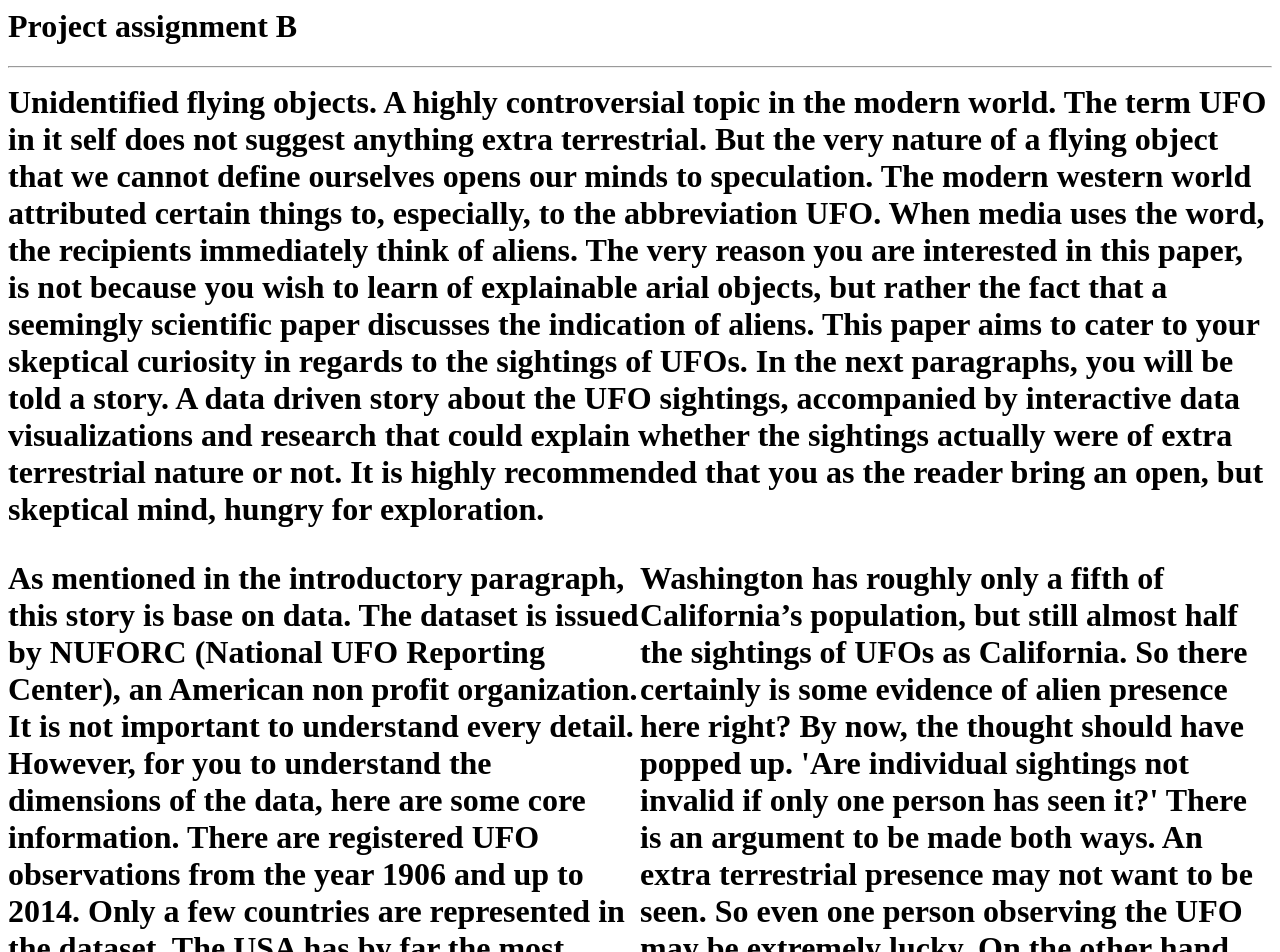
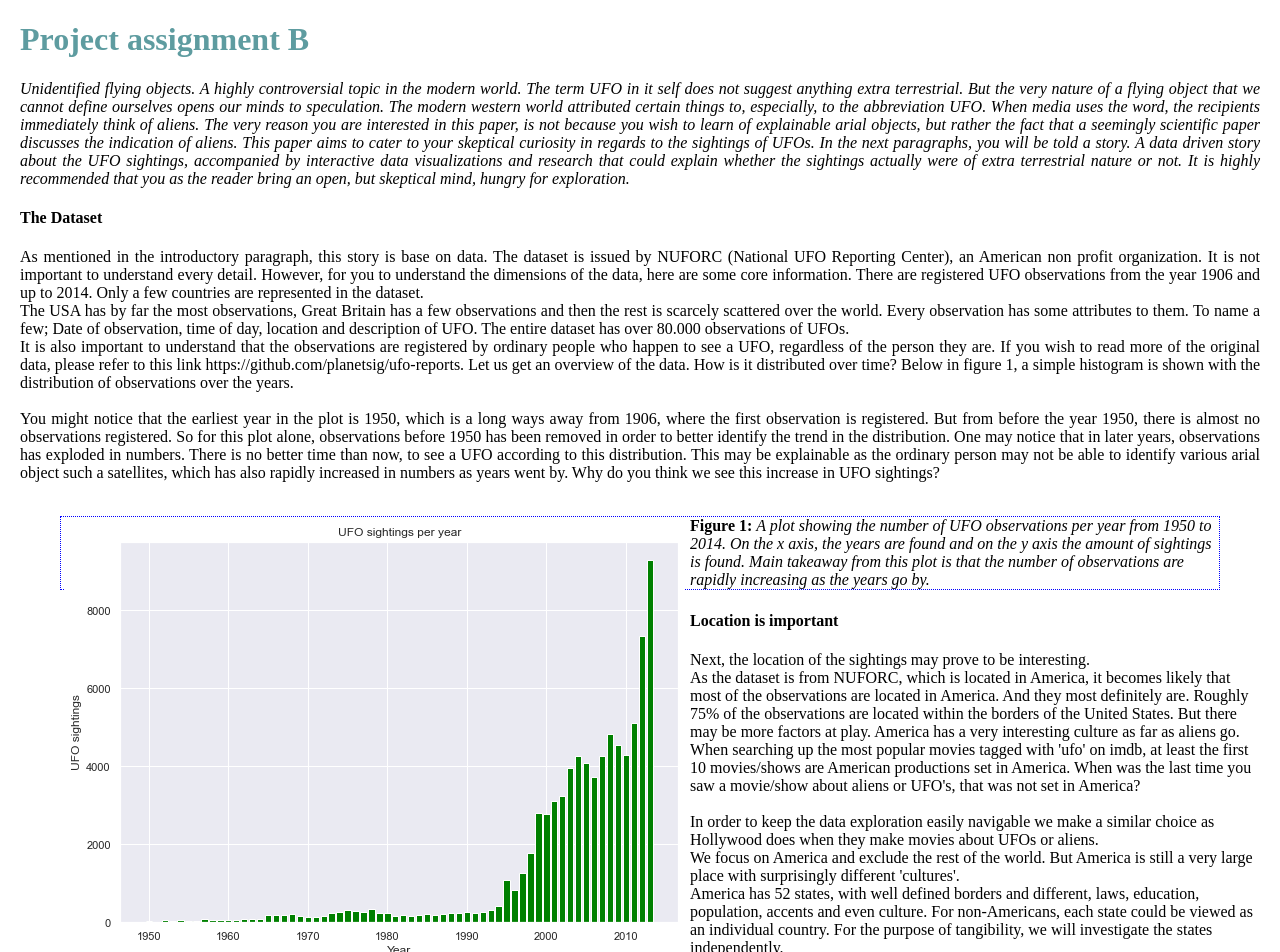
Before and after one commit to MikkelKrohn/mikkelkrohn.github.io, a Jekyll site: the page built from docs/_posts/2023-03-27-assignment-2.markdown, in a window 1280 px wide. Shown: the top 952 px of the page. Built offline with Jekyll 4.4.1, drawn with Linux system fonts in a browser that asks for light colours; some of the changed text lies outside the part shown.

Commit message:
DONE DEAL

```diff
--- a/docs/_layouts/post.html
+++ b/docs/_layouts/post.html
@@ -1,207 +1,256 @@
-<h1> Project assignment B <h1>
-<hr>
+<!DOCTYPE html>
 <html>
 <head>
+<head>
+<meta name="viewport" content="width=device-width, initial-scale=1">
 <style>
-    {
-        box-sizing: border-box;
-    }
-    /* Set additional styling options for the columns*/
-    .column {
-    float: left;
-    width: 50%;
+    body {
+      margin: 20px;
     }
 
-    .row:after {
-    content: "";
-    display: table;
-    clear: both;
+    h1 {
+      color: green;
+    }
+
+    img {
+      float: left;
+      margin: 5px;
+    }
+
+    p {
+      text-align: justify;
+      font-size: 16px;
+    }
+
+	figure figcaption {
+    border: 1px dotted blue;
 	}
   </style>
 </head>
+</head>
 <body>
-Unidentified flying objects. A highly controversial topic in the modern world.
-The term UFO in it self does not suggest anything extra terrestrial.
-But the very nature of a flying object that we cannot define ourselves opens our minds to speculation.
-The modern western world attributed certain things to, especially, to the abbreviation UFO.
-When media uses the word, the recipients immediately think of aliens.
-The very reason you are interested in this paper, is not because you wish to learn of explainable arial objects,
-but rather the fact that a seemingly scientific paper discusses the indication of aliens.
 
-This paper aims to cater to your skeptical curiosity in regards to the sightings of UFOs.
-In the next paragraphs, you will be told a story.
-A data driven story about the UFO sightings,
-accompanied by interactive data visualizations and research that could explain whether the sightings actually were of extra terrestrial nature or not.
-It is highly recommended that you as the reader bring an open, but skeptical mind, hungry for exploration.
+<h1 style="color: #5e9ca0;">Project assignment B</h1>
+<p><em>Unidentified flying objects. A highly controversial topic in the modern world. The term UFO in it self does not suggest anything extra terrestrial. But the very nature of a flying object that we cannot define ourselves opens our minds to speculation. The modern western world attributed certain things to, especially, to the abbreviation UFO. When media uses the word, the recipients immediately think of aliens. The very reason you are interested in this paper, is not because you wish to learn of explainable arial objects, but rather the fact that a seemingly scientific paper discusses the indication of aliens. This paper aims to cater to your skeptical curiosity in regards to the sightings of UFOs. In the next paragraphs, you will be told a story. A data driven story about the UFO sightings, accompanied by interactive data visualizations and research that could explain whether the sightings actually were of extra terrestrial nature or not. It is highly recommended that you as the reader bring an open, but skeptical mind, hungry for exploration.
+</em></p>
 
-    <div class="row">
-        <div class="column">
-            <p>As mentioned in the introductory paragraph, this story is base on data.
-			The dataset is issued by NUFORC (National UFO Reporting Center), an American non profit organization.
-			It is not important to understand every detail. However, for you to understand the dimensions of the data,
-			here are some core information. There are registered UFO observations from the year 1906 and up to 2014.
-			Only a few countries are represented in the dataset. The USA has by far the most observations,
-			Great Britain has a few observations and then the rest is scarcely scattered over the world.
-			Every observation has some attributes to them. To name a few; Date of observation, time of day,
-			location and description of UFO. The entire dataset has over 80.000 observations of UFOs.
-			It is also important to understand that the observations are registered by ordinary people who happen to see a UFO,
-			regardless of the person they are. If you wish to read more of the original data, please refer to this link https://github.com/planetsig/ufo-reports.
 
-			Let us get an overview of the data. How is it distributed over time?
-			Below in figure 1, a simple histogram is shown with the distribution of observations over the years.
+    <h4>The Dataset</h4>
+    <p>As mentioned in the introductory paragraph, this story is base on data. The dataset is issued by NUFORC (National UFO Reporting Center), an American non profit organization.
+	It is not important to understand every detail. However, for you to understand the dimensions of the data, here are some core information.
+	There are registered UFO observations from the year 1906 and up to 2014. Only a few countries are represented in the dataset.
+	<br>
+	The USA has by far the most observations, Great Britain has a few observations and then the rest is scarcely scattered over the world. Every observation has some attributes to them.
+	To name a few; Date of observation, time of day, location and description of UFO. The entire dataset has over 80.000 observations of UFOs.
+	<br>
+	It is also important to understand that the observations are registered by ordinary people who happen to see a UFO, regardless of the person they are.
+	If you wish to read more of the original data, please refer to this link https://github.com/planetsig/ufo-reports. Let us get an overview of the data.
+	How is it distributed over time? Below in figure 1, a simple histogram is shown with the distribution of observations over the years.
+	<br>
+	<br>
 	You might notice that the earliest year in the plot is 1950, which is a long ways away from 1906, where the first observation is registered.
-			But from before the year 1950, there is almost no observations registered. So for this plot alone,
-			observations before 1950 has been removed in order to better identify the trend in the distribution.
-			One may notice that in later years, observations has exploded in numbers. There is no better time than now,
-			to see a UFO according to this distribution. This may be explainable as the ordinary person may not be able to identify various arial object such a satellites,
-			which has also rapidly increased in numbers as years went by. Why do you think we see this increase in UFO sightings?
-
+	But from before the year 1950, there is almost no observations registered. So for this plot alone, observations before 1950 has been removed in order to better identify the trend in the distribution.
+	One may notice that in later years, observations has exploded in numbers. There is no better time than now, to see a UFO according to this distribution.
+	This may be explainable as the ordinary person may not be able to identify various arial object such a satellites, which has also rapidly increased in numbers as years went by.
+	Why do you think we see this increase in UFO sightings?
+	<br>
+	<br>
+	</p>
+    <figure>
     <img src="{{site.baseurl}}/assets/images/year_dist.png" alt="Plot">
-			Figure 1: A plot showing the number of UFO observations per year from 1950 to 2014.
+	<figcaption>
+    <strong>Figure 1: </strong> <em>A plot showing the number of UFO observations per year from 1950 to 2014.
 			On the x axis, the years are found and on the y axis the amount of sightings is found.
-			Main takeaway from this plot is that the number of observations are rapidly increasing as the years go by.
-
-			Next, the location of the sightings may prove to be interesting.
+			Main takeaway from this plot is that the number of observations are rapidly increasing as the years go by.</em></figcaption>
+	</figure>
+	<p>
+		<h4>Location is important</h4>
+		Next, the location of the sightings may prove to be interesting. <br>
 		As the dataset is from NUFORC, which is located in America,
 		it becomes likely that most of the observations are located in America. And they most definitely are.
+
 		Roughly 75% of the observations are located within the borders of the United States. But there may be more factors at play.
 		America has a very interesting culture as far as aliens go. When searching up the most popular movies tagged with 'ufo' on imdb,
-			at least the first 10 movies/shows are American productions set in America. When was the last time you saw a movie/show about aliens or UFO's, that was not set in America?
+		at least the first 10 movies/shows are American productions set in America. When was the last time you saw a movie/show about aliens or UFO's, that was not set in America? <br><br>
 
-			In order to keep the data exploration easily navigable we make a similar choice as Hollywood does when they make movies about UFOs or aliens.
-			We focus on America and exclude the rest of the world. But America is still a very large place with surprisingly different 'cultures'.
+		In order to keep the data exploration easily navigable we make a similar choice as Hollywood does when they make movies about UFOs or aliens.  <br>
+		We focus on America and exclude the rest of the world. But America is still a very large place with surprisingly different 'cultures'. <br>
 		America has 52 states, with well defined borders and different, laws, education, population, accents and even culture. For non-Americans,
 		each state could be viewed as an individual country. For the purpose of tangibility, we will investigate the states independently.
-
-			California tops the list of most UFO's observed, with over double the UFO's seen by the next state down, which is Washington state.
-			Several American news outlets agree that California is the worlds hotspot for UFO sightings.
-			And it is certainly the place in the world where most UFO's are observed within narrow, well defined borders.
-			Feel free to investigate the interactive map of the USA below. The darker green the state is colored,
-			the more sightings has been registered within the borders of the state over the course of the years.
+		<br>
+		<br>
+		California tops the list of most UFO's observed, with over double the UFO's seen by the next state down, which is Washington state. <br>
+		Several American news outlets agree that California is the worlds hotspot for UFO sightings. <br>
+		And it is certainly the place in the world where most UFO's are observed within narrow, well defined borders. <br>
+		Feel free to investigate the interactive map of the USA below. The dmwmarker green the state is colored,
+		the more sightings has been registered within the borders of the state over the course of the years. <br>
 		If you are not familiar with the state locations, pan your mouse over the states and the state abbreviation and amount of sightings will appear.
+		<br>
+		<br>
+		<br>
+		<br>
+	</p>
+	<figure>
 	<embed
 	   type="text/html"
        src="{{site.baseurl}}/assets/images/America_map.html"
        width="1000"
        height="600"
+	   align="right"
        >
 	</embed>
-			Figure 2: An interactive map over America, divided into states. On the right side of the plot, a colorbar is shown.
+	<figcaption
+	align="bottom"
+	><strong>Figure 2: </strong> <em>An interactive map over America, divided into states. On the right side of the plot, a colorbar is shown.
 			The colorbar explains that a darker colored state, means there are more sightings within that state.
 			Main takeaway from this plot is to notice that California is by far the leader in sightings.
-			Washington is the next state down, then Florida, Texas and so on.
+			Washington is the next state down, then Florida, Texas and so on.</em></figcaption>
+	<figure>
 
+	<p>
+		<h4>Might aliens prefer the western heat?</h4>
 		Now this is interesting. California is disproportionately ahead of any other state, so much that it is subject for further investigation.
-			California has a few big cities, most notably, Los Angeles and San Fransisco. It is also in these cities that most of the sightings are recorded.
+		California has a few big cities, most notably, Los Angeles and San Fransisco. It is also in these cities that most of the sightings are recorded. <br>
 		You may think that the high number of sightings is due to the culture surrounding California and the named cities.
 		What do you think of when California is named to you? Words like vacation, beach, party, drinking and drugs may come to mind.
 		Especially the topic of drugs is an interesting thing to factor in when talking about UFO sightings.
-			Maybe these overwhelming sighting numbers are influenced by heavy drug use in the state.
+		Maybe these overwhelming sighting numbers are influenced by heavy drug use in the state. <br> <br>
 		Nowadays, California has been recorded to be far down on the list of the states with the biggest drug problems.
-			But the sightings we investigated are from the early 1990s to early 2000s, and the time tells a different story about California.
+		But the sightings we investigated are from the early 1990s to early 2000s, and the time tells a different story about California. <br>
 		In 2009, Forbes released a list over the cities with the worst drug problems.
 		On the list were San Fransisco (California), Baltimore (Maryland) and New Orleans (Louisiana).
 		Now that we see San Fransisco on the list, it is tempting to write of the amount of sightings as a product of drug use.
 		This very thing is speculated in various media with a stance against the sightings being legitimate.
 		But what most media investigated in this paper fails to take into account, is the population of the states.
-			California may not be so special after all.
+		California may not be so special after all. <br> <br>
 		Rather than dissect the validity of individual sightings as the reasoning behind the high amount of UFO sightings in California,
 		the reasoning may be as simple as; more people = more reports. So let us take a look at how many UFO's are seen by every million people of a state.
 		In other words, if 1 million people lived in each state, how many UFO's would they observe according to the data.
 		Interestingly enough, California is also the state with the most people without a high school diploma, and only beat by Puerto Rico with the lowest percent of people without a high school diploma.
-			https://en.wikipedia.org/wiki/List_of_U.S._states_and_territories_by_educational_attainment
+		<a href="https://en.wikipedia.org/wiki/List_of_U.S._states_and_territories_by_educational_attainment">[source]</a>
+		<br>
 		Below, a map similar to the one presented above is shown. The only difference being that the map below takes into account the population of the states.
-
+	</p>
+	<figure
+	float="left">
 	<embed
        type="text/html"
        src="{{site.baseurl}}/assets/images/America_map_over_pop.html"
        width="1000"
        height="600"
+		align="left"
        >
-			Figure 3: An interactive map over America, divided into states. On the right side of the plot, a colorbar is shown.
+	   <figcaption><strong>Figure 3: </strong> <em>An interactive map over America, divided into states. On the right side of the plot, a colorbar is shown.
 			The colorbar explains that a darker colored state, means there are more sightings within that state per million people.
 			Main takeaway from this plot is to notice that Washington is the leader in sightings. And now California is way down the list.
 			As Washington is the state with most sightings per people and the state with the second most sightings, let us do something different than the mainstream media.
-			Our focus now shifts from California to Washington.
+			Our focus now shifts from California to Washington.</em></figcaption>
+	 </figure>
 
-
- </p>
-        </div>
-        <div class="column">
-            <p>Washington has roughly only a fifth of California’s population, but still almost half the sightings of UFOs as California.
-			So there certainly is some evidence of alien presence here right? By now, the thought should have popped up.
+	 <p>
+	 <h3>Should we look further north?</h3>
+	 Washington has roughly only a fifth of California’s population, but still almost half the sightings of UFOs as California.
+			So there certainly is some evidence of alien presence here right? By now, the thought should have popped up. <br>
 			'Are individual sightings not invalid if only one person has seen it?' There is an argument to be made both ways.
 			An extra terrestrial presence may not want to be seen. So even one person observing the UFO may be extremely lucky.
-			On the other hand, the observer is an unpredictable variable which can be very biased and faulty.
+			On the other hand, the observer is an unpredictable variable which can be very biased and faulty. </p>
+
+			<p>
 			With that in mind, it would be interesting to investigate sightings within Washington which all happen on the same day and where the UFO's are described with the same word.
 			When people register an observation, they are required to give a one word description of the UFO. In figure 4 below, a world map zoomed to Washinton is shown.
-			It is now your job to interact with the map and investigate the observations.
+			It is now your job to interact with the map and investigate the observations. <br>
 			Do you find anything to be odd? Are some of the observations rationally explainable, excluding the presence of aliens?
+		</p>
+
+		<figure
+		align="center">
 		<embed
        type="text/html"
        src="{{site.baseurl}}/assets/images/Washington_UFO.html"
-       width="1000"
+       width="1200"
        height="600"
        >
 		</embed>
-		Figure 4: A World map zoomed to the location of Washington. Scattered over the map are UFO icons with an accompanying color.
+		<figcaption
+		text-align="top"><strong>Figure 4: </strong> <em>A World map zoomed to the location of Washington. Scattered over the map are UFO icons with an accompanying color.
 		The presence of a colored icon, means that at least three observations exist of that color.
 		In other words, an observation is only plotted if there are at least two more similar observations.
 		Each UFO is an observation of a UFO and two UFO's with the same color means that the two observations were made the same day and of a UFO with the same one word description.
 		The UFO icons are clickable. When clicked a text box appears with; date and time of observation, one word description of UFO and sentence describing the encounter.
-		The map is also zoomable, but only in Washington are observations plotted.
+		The map is also zoomable, but only in Washington are observations plotted.  </em></figcaption>
+		</figure>
 
-		What conclusions did you make from the map above? The yellow, white and grey marked observations all happen on the same day of the year.
+		<p>
+		<h3>Coincidence or not?</h3>
+		What conclusions did you make from the map above? <br>
+		The yellow, white and grey marked observations all happen on the same day of the year.
 		Namely, the 4th of July. In America, they celebrate this day as independence day.
 		The day the Americans gained independence from the British empire.
 		This also means that there are fireworks all over the place in the United states.
 		This could be a major factor in validating the observations.
 		The lights that people describe seeing as UFO's could unbeknownst to them, merely be fireworks.
-
-		Does this invalidate all the observations in America on the 4th of July?
+		<br>
+		<br>
+		Does this invalidate all the observations in America on the 4th of July? <br>
 		Or is it known to Alien presence that they are harder to be seen on that day, and then wait for that day to show themselves?
 		What about the other observations in figure 4? Are they as easily explainable?
-
+		<br>
+		<br>
 		Now that we have a specific day in question, let us investigate the timing of the observations.
 		We have already investigated the location of the observations.
 		The data already established that most of the observations took place after 1950, and that observations per year is only increasing.
-		But are there then a noticeable difference in the time of year, month, week or day?
+		But are there then a noticeable difference in the time of year, month, week or day? <br>
 		Furthermore, we do this for the observations in the entire world.
 		Bellow, a multipanel plot is shown. Each panel investigating a different time dimension in which UFO's are most often observed.
 		Do you see any patterns in the time dimensions of the observations?
+		<br>
+		<br>
+		</p>
+
+		<figure>
 		<img src="{{site.baseurl}}/assets/images/Time_dimensions.png" alt="Plot">
-		Figure 5: A four panel plot all of a different time dimension.
+		<figcaption
+		text-align="top"><strong>Figure 5: </strong> <em>A four panel plot all of a different time dimension.
 		All panels are of UFO sightings in the entire year range of the dataset, from 1906 to 2014.
 		The y axis for all the plots is of the same data, but with different axis ranges.
-		Panel 1: UFO sightings per Month. Main takeaway being July in the lead with the rest of the summer months closely behind.
-		Panel 2: UFO sightings per weekday. Main takeaway being Saturday has the most sightings with the rest of the weekend days closely behind.
-		Panel 3: UFO sightings per day of the month. Main takeaway being the 1st and 15th having enormous surges in sightings with the 4th, 10th, 20th as next in line.
-		Panel 4: UFO sightings per daily hour. Main takeaway being the evening hours having significantly more observations than the rest of the 24 hour cycle.
+		<ul>
+		<li>Panel 1: UFO sightings per Month. Main takeaway being July in the lead with the rest of the summer months closely behind. </li>
+		<li>Panel 2: UFO sightings per weekday. Main takeaway being Saturday has the most sightings with the rest of the weekend days closely behind. </li>
+		<li>Panel 3: UFO sightings per day of the month. Main takeaway being the 1st and 15th having enormous surges in sightings with the 4th, 10th, 20th as next in line. </li>
+		<li>Panel 4: UFO sightings per daily hour. Main takeaway being the evening hours having significantly more observations than the rest of the 24 hour cycle.</li> </ul> </em></figcaption>
+		</figure>
 
+		<p>
 		At first glance it may seem like aliens are visiting earth on specific times of year, month, week and day.
-		However, there may be an explanation for everything.
+		However, there may be an explanation for everything. <br>
+		<h3>Mmmm summer!</h3>
 		July and the summer months being the most populated time of year, may coincide with people being out and about more in the summer months,
-		and not to mention the 4th of July again. Also the weekend having generally more observations may be a result of the same thing.
+		and not to mention the 4th of July again. Also the weekend having generally more observations may be a result of the same thing. <br>
 		Now for the day of the month (panel 3). This seems more like a registration of observation error.
-		When people register an encounter days, months or years after they happened, all the details may not be as accurate as preferred.
+		When people register an encounter days, months or years after they happened, all the details may not be as accurate as preferred. <br>
 		Therefor registrations with dates such as "start march" or "middle of December" are prone to happen.
 		As for panel 4, time of day, this could be easily explained. Hours reserved for a day job and hour reserved for sleep does not have as many observations as the evening hours do.
 		This means that people are able to observe UFOs because they are not stuck inside at work, nor are they sleeping.
+		<br>
+		<br>
+		Whether these time dynamics mean that more faulty observations are registered in the hotspots of the dimensions,
+		or that we are missing out on seeing UFOs in the late month winter Monday nights, is up to debate.<br>
+		<br>
+		<br>
+		<br>
+		<br>
 
-		Whether these time dynamics mean that more faulty observations are registered in the hotspots of the dimensions,
-		or that we are missing out on seeing UFOs in the late month winter Monday nights, is up to debate.
+
+		<h3>At least we know one thing..</h3>
 		But one thing is for certain. There are way more observations at specific times. The fact of the matter is.
 		The statement "Aliens have visited earth in the past" Is not a disprovable statement. And neither is "Aliens will visit earth in the future".
 		Thus, the presence of alien life forms at earth is in fact not disprovable.
+		<br>
 
 		So when can you see a UFO? It just so happens that there is a perfect UFO date coming up.
 		Saturday July 15th 2023. This day checks all of the boxes. This may be the best excuse for a summer vacation in America.
 		Just remember to step outside in the evening and gaze at the stars on that special day.
+		</p>
 
-		Happy UFO hunting!
-
-</p>
-        </div>
-    </div>
 </body>
 </html>
```
Lines whose indentation alone changed are shown as unchanged.
